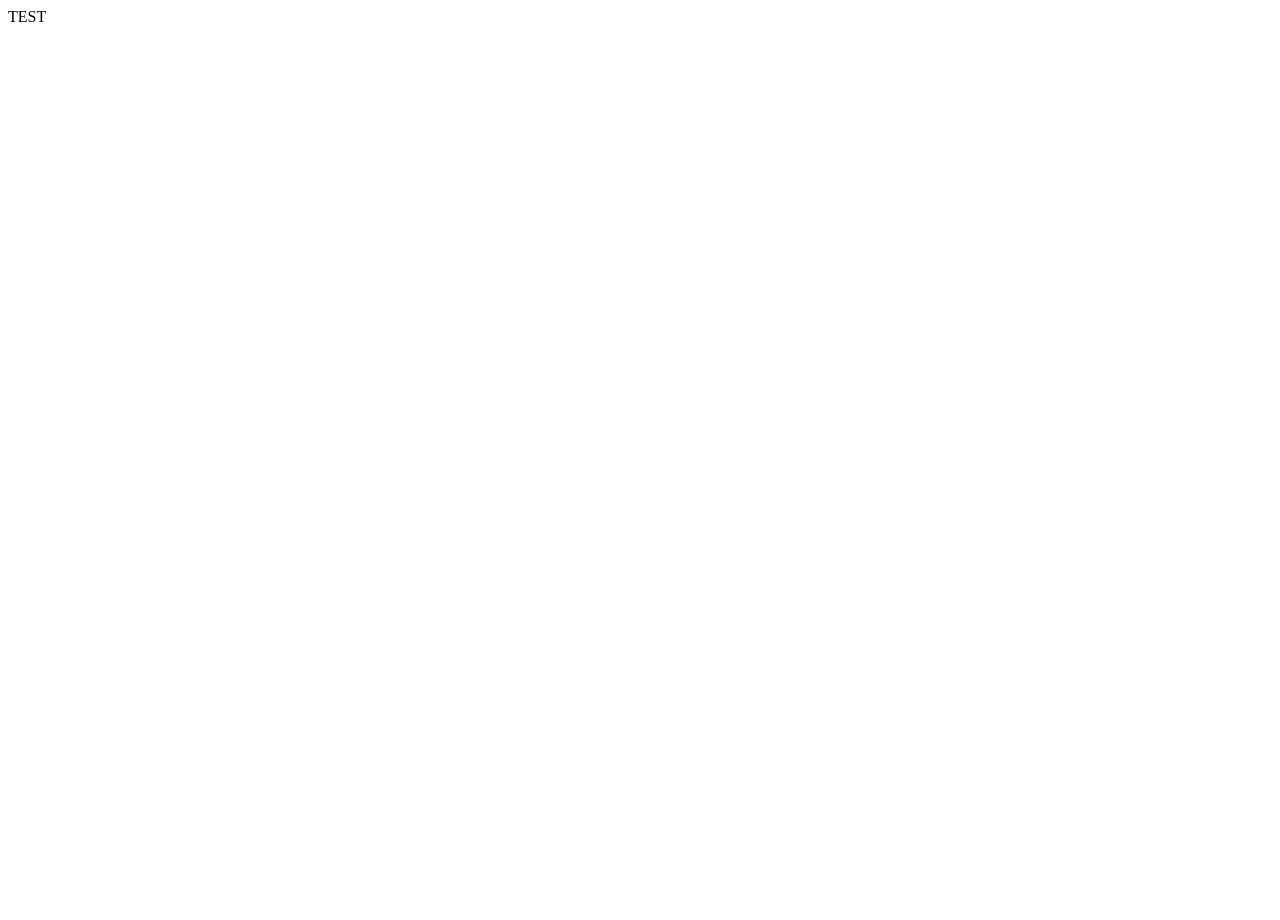
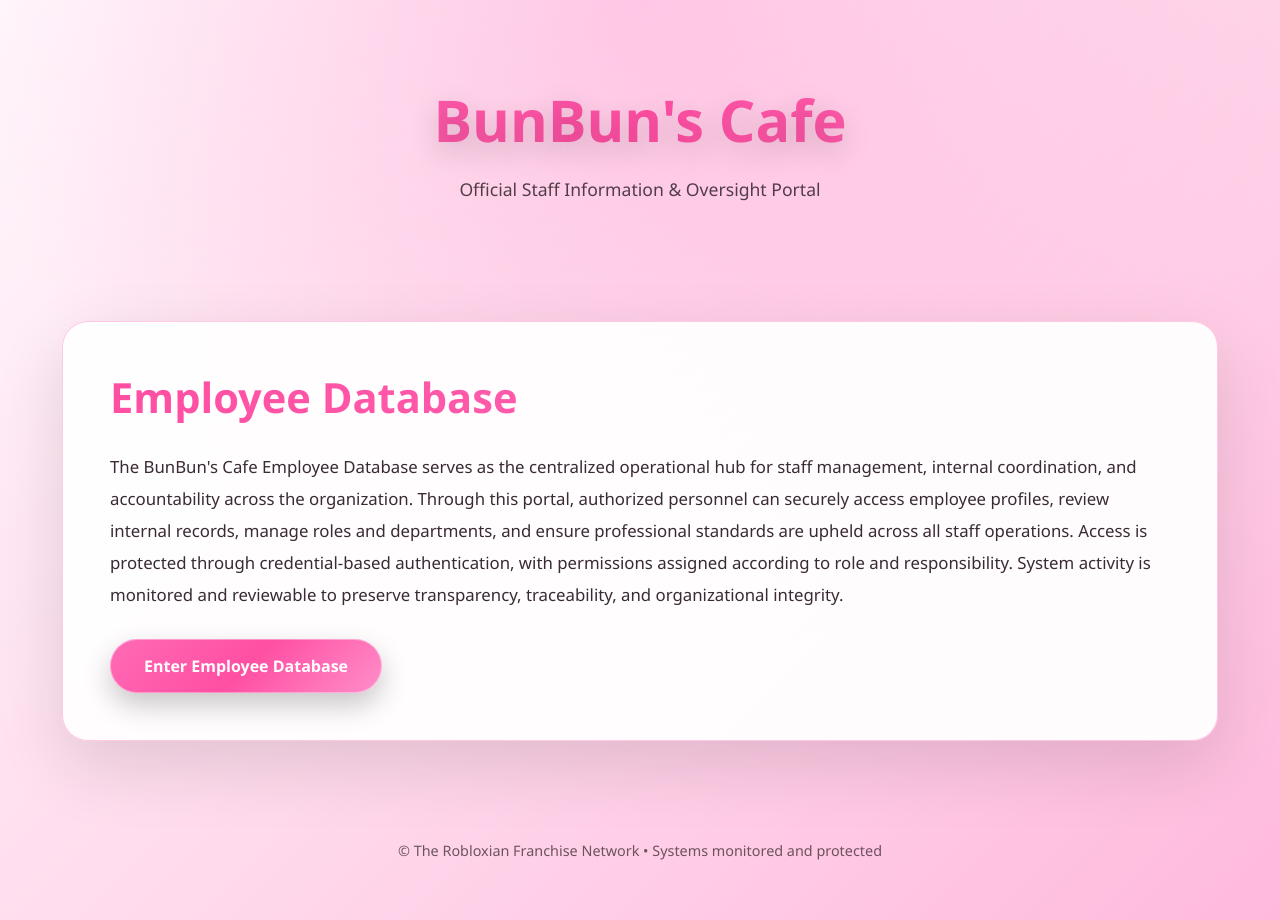
Before and after one commit to Silly-Cheese/bunbuns-cafe, a plain HTML site: page index.html in a window 1280 px wide. Before the commit the page ends 800 px from the top, so only its background shows below. Drawn offline with Linux system fonts and the light colour scheme.

Commit message:
Create index.html for BunBun's Cafe portal
Added a complete HTML structure for BunBun's Cafe staff information portal, including styles and employee database section.

```diff
--- a/index.html
+++ b/index.html
@@ -1 +1,194 @@
-TEST
+<!DOCTYPE html>
+<html lang="en">
+<head>
+<meta charset="UTF-8" />
+<meta name="viewport" content="width=device-width, initial-scale=1.0" />
+<title>BunBun's Cafe | Staff Information</title>
+
+<style>
+:root{
+  --pink1:#ff6bb6;
+  --pink2:#ff4fa3;
+  --pink3:#ff8fca;
+  --white:#ffffff;
+  --dark:#3a2a34;
+  --border:#ffd1e6;
+}
+
+*{
+  box-sizing:border-box;
+  margin:0;
+  padding:0;
+  font-family:"Segoe UI", system-ui, sans-serif;
+}
+
+body{
+  background:
+    radial-gradient(circle at top, rgba(255,143,202,.35), transparent 60%),
+    linear-gradient(135deg, #fff7fc, #ffd9ec, #ffb9dc);
+  color:var(--dark);
+  min-height:100vh;
+  overflow-x:hidden;
+}
+
+header{
+  padding:80px 20px 60px;
+  text-align:center;
+  animation:fadeDown 1.2s ease;
+}
+
+header h1{
+  font-size:clamp(2.2rem,5vw,3.6rem);
+  background:linear-gradient(90deg,var(--pink1),var(--pink2),var(--pink1));
+  -webkit-background-clip:text;
+  -webkit-text-fill-color:transparent;
+  text-shadow:0 10px 30px rgba(0,0,0,.18);
+}
+
+header p{
+  margin-top:18px;
+  font-size:1.1rem;
+  opacity:.88;
+}
+
+section{
+  max-width:1200px;
+  margin:auto;
+  padding:60px 22px;
+}
+
+.card{
+  background:rgba(255,255,255,.95);
+  border-radius:26px;
+  padding:48px;
+  box-shadow:
+    0 25px 70px rgba(0,0,0,.12),
+    inset 0 0 0 1px rgba(255,79,163,.30);
+  animation:fadeUp 1.2s ease;
+}
+
+.card + .card{
+  margin-top:70px;
+}
+
+.card h2{
+  font-size:clamp(1.8rem,4vw,2.6rem);
+  margin-bottom:26px;
+  background:linear-gradient(90deg,var(--pink2),var(--pink1));
+  -webkit-background-clip:text;
+  -webkit-text-fill-color:transparent;
+}
+
+.card p{
+  font-size:1.05rem;
+  line-height:1.9;
+  margin-bottom:28px;
+}
+
+.button-wrap{
+  display:flex;
+  justify-content:flex-start;
+  flex-wrap:wrap;
+  gap:16px;
+}
+
+a.button{
+  text-decoration:none;
+  padding:16px 34px;
+  border-radius:50px;
+  font-weight:800;
+  color:#fff;
+  background:linear-gradient(135deg,var(--pink1),var(--pink2),var(--pink3));
+  box-shadow:
+    0 12px 28px rgba(0,0,0,.22),
+    inset 0 0 0 1px rgba(255,255,255,.38);
+  transition:.35s ease;
+  position:relative;
+  overflow:hidden;
+}
+
+a.button::after{
+  content:"";
+  position:absolute;
+  inset:0;
+  background:linear-gradient(120deg, transparent, rgba(255,255,255,.65), transparent);
+  transform:translateX(-100%);
+  transition:.6s ease;
+}
+
+a.button:hover::after{
+  transform:translateX(100%);
+}
+
+a.button:hover{
+  transform:translateY(-3px) scale(1.03);
+  box-shadow:0 20px 40px rgba(0,0,0,.30);
+}
+
+footer{
+  padding:40px 20px 60px;
+  text-align:center;
+  font-size:.9rem;
+  opacity:.75;
+}
+
+/* Animations */
+@keyframes fadeDown{
+  from{opacity:0; transform:translateY(-40px);}
+  to{opacity:1; transform:translateY(0);}
+}
+@keyframes fadeUp{
+  from{opacity:0; transform:translateY(60px);}
+  to{opacity:1; transform:translateY(0);}
+}
+
+/* Mobile polish */
+@media(max-width:700px){
+  .card{
+    padding:34px 26px;
+  }
+  header{
+    padding:60px 18px 40px;
+  }
+}
+</style>
+</head>
+
+<body>
+
+<header>
+  <h1>BunBun's Cafe</h1>
+  <p>Official Staff Information & Oversight Portal</p>
+</header>
+
+<section>
+
+  <div class="card">
+    <h2>Employee Database</h2>
+    <p>
+      The BunBun's Cafe Employee Database serves as the centralized operational hub
+      for staff management, internal coordination, and accountability across the
+      organization. Through this portal, authorized personnel can securely access
+      employee profiles, review internal records, manage roles and departments,
+      and ensure professional standards are upheld across all staff operations.
+      Access is protected through credential-based authentication, with permissions
+      assigned according to role and responsibility. System activity is monitored
+      and reviewable to preserve transparency, traceability, and organizational integrity.
+    </p>
+
+    <div class="button-wrap">
+      <!-- Replace this URL with your BunBun's Cafe Employee Database Web App URL -->
+      <a class="button" href="https://script.google.com/macros/s/AKfycbyIXXK_-MczRbnqfj8YPmtuhOB81LEvEAoMllEbZrO_CQKFyG8DGAm8Y3ZajIgCiXkN/exec" target="_blank" rel="noopener">
+        Enter Employee Database
+      </a>
+    </div>
+  </div>
+
+</section>
+
+<footer>
+  © The Robloxian Franchise Network • Systems monitored and protected
+</footer>
+
+</body>
+</html>
```
